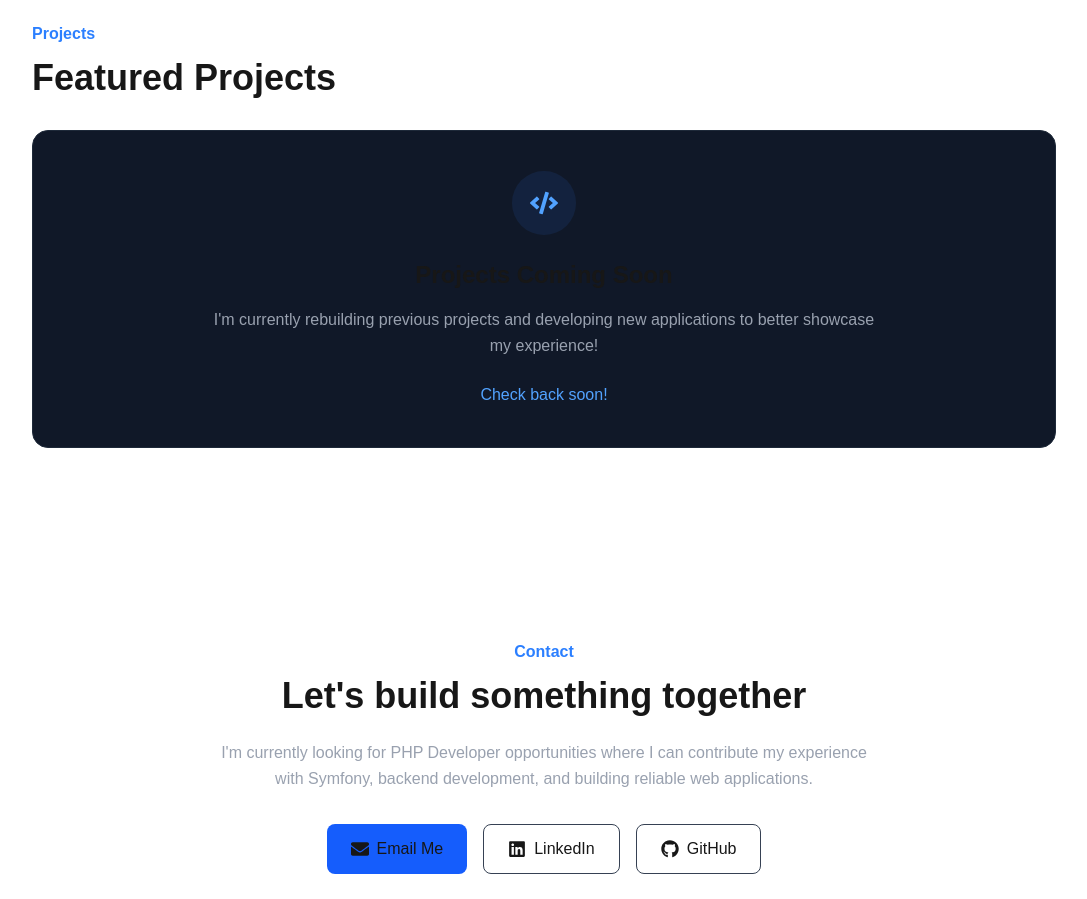
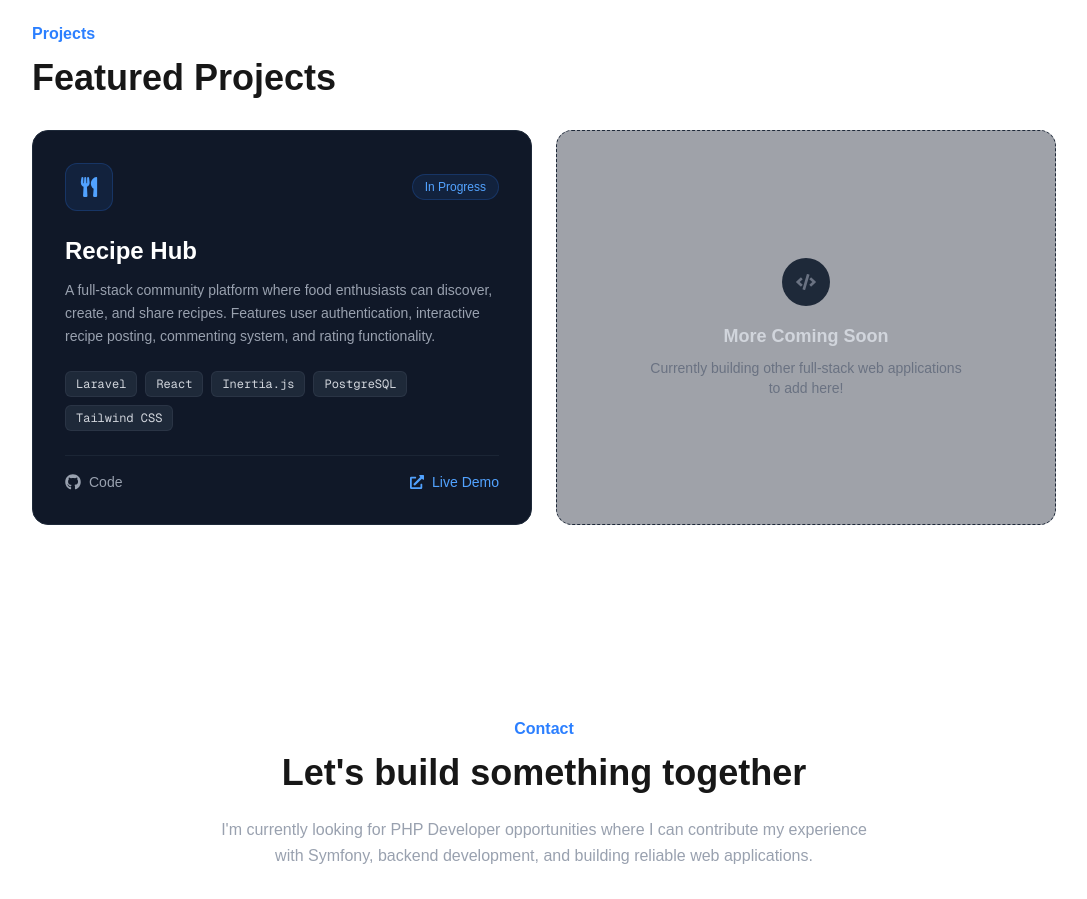
Before and after one commit to AllenRDev/portfolio2026, a Next.js app: page / in a window 1280 px wide. Shown: the part 3140-4039 px from the top of the page, without its empty margins (96-1183 px from the left). Built offline with nearby package versions, Linux system fonts and the light colour scheme.

Commit message:
Adding recipe hub project

```diff
--- a/components/Projects.tsx
+++ b/components/Projects.tsx
@@ -1,6 +1,19 @@
-import { FaCode } from "react-icons/fa";
+import { FaCode, FaExternalLinkAlt, FaGithub, FaUtensils } from "react-icons/fa";
 
 export default function Projects() {
+  const projects = [
+    {
+      title: "Recipe Hub",
+      badge: "In Progress",
+      description:
+        "A full-stack community platform where food enthusiasts can discover, create, and share recipes. Features user authentication, interactive recipe posting, commenting system, and rating functionality.",
+      techStack: ["Laravel", "React", "Inertia.js", "PostgreSQL", "Tailwind CSS"],
+      icon: <FaUtensils className="text-blue-400 text-xl" />,
+      githubUrl: "https://github.com/AllenRDev/recipe-hub", // Replace with your repository link if available
+      liveUrl: "https://recipe-hub.on-forge.com",   // Replace with your live demo link if available
+    },
+  ];
+
   return (
     <section
       id="projects"
@@ -11,7 +24,6 @@ export default function Projects() {
       "
     >
       <div className="max-w-5xl mx-auto">
-
         <p className="text-blue-500 font-semibold mb-3">
           Projects
         </p>
@@ -20,66 +32,118 @@ export default function Projects() {
           Featured Projects
         </h2>
 
+        {/* Responsive Projects Grid */}
+        <div className="grid grid-cols-1 md:grid-cols-2 gap-6">
+          {projects.map((project, index) => (
             <div
+              key={index}
               className="
+                flex
+                flex-col
+                justify-between
                 rounded-2xl
                 border
                 border-gray-800
                 bg-gray-900
-            p-10
-            text-center
-
+                p-8
+                text-left
                 transition
                 duration-300
-
-            hover:border-blue-500
+                hover:border-blue-500/60
+                hover:shadow-lg
+                hover:shadow-blue-500/5
               "
             >
+              <div>
+                {/* Card Header: Icon & Status Badge */}
+                <div className="flex items-center justify-between mb-6">
+                  <div className="flex items-center justify-center w-12 h-12 rounded-xl bg-blue-500/10 border border-blue-500/20">
+                    {project.icon}
+                  </div>
+                  {project.badge && (
+                    <span className="text-xs font-medium px-3 py-1 rounded-full bg-blue-500/10 text-blue-400 border border-blue-500/20">
+                      {project.badge}
+                    </span>
+                  )}
+                </div>
 
+                {/* Title & Description */}
+                <h3 className="text-2xl font-semibold mb-3 text-white">
+                  {project.title}
+                </h3>
+                <p className="text-gray-400 leading-relaxed text-sm mb-6">
+                  {project.description}
+                </p>
+              </div>
+
+              <div>
+                {/* Tech Stack Pills */}
+                <div className="flex flex-wrap gap-2 mb-6">
+                  {project.techStack.map((tech, techIndex) => (
+                    <span
+                      key={techIndex}
+                      className="text-xs font-mono px-2.5 py-1 rounded-md bg-gray-800 text-gray-300 border border-gray-700/50"
+                    >
+                      {tech}
+                    </span>
+                  ))}
+                </div>
+
+                {/* Action Links */}
+                <div className="flex items-center gap-4 pt-4 border-t border-gray-800/80 text-sm font-medium">
+                  {project.githubUrl && (
+                    <a
+                      href={project.githubUrl}
+                      target="_blank"
+                      rel="noopener noreferrer"
+                      className="inline-flex items-center gap-2 text-gray-400 hover:text-white transition-colors"
+                    >
+                      <FaGithub size={16} /> Code
+                    </a>
+                  )}
+                  {project.liveUrl && (
+                    <a
+                      href={project.liveUrl}
+                      target="_blank"
+                      rel="noopener noreferrer"
+                      className="inline-flex items-center gap-2 text-blue-400 hover:text-blue-300 transition-colors ml-auto"
+                    >
+                      <FaExternalLinkAlt size={14} /> Live Demo
+                    </a>
+                  )}
+                </div>
+              </div>
+            </div>
+          ))}
+
+          {/* Placeholder Card for Future Work */}
           <div
             className="
-              inline-flex
+              flex
+              flex-col
               items-center
               justify-center
-              w-16
-              h-16
-              rounded-full
-              bg-blue-500/10
-              text-blue-400
-              mb-6
+              rounded-2xl
+              border
+              border-dashed
+              border-gray-800
+              bg-gray-900/40
+              p-8
+              text-center
+              min-h-[300px]
             "
           >
-            <FaCode size={28} />
+            <div className="flex items-center justify-center w-12 h-12 rounded-full bg-gray-800 text-gray-500 mb-4">
+              <FaCode size={20} />
             </div>
-
-          <h3 className="text-2xl font-semibold mb-4">
-            Projects Coming Soon
+            <h3 className="text-lg font-semibold text-gray-300 mb-2">
+              More Coming Soon
             </h3>
-
-          <p
-            className="
-              text-gray-400
-              max-w-2xl
-              mx-auto
-              leading-relaxed
-            "
-          >
-            I'm currently rebuilding previous projects and developing
-            new applications to better showcase my experience!
+            <p className="text-gray-500 text-sm max-w-xs">
+              Currently building other full-stack web applications to add here!
             </p>
-
-          <p
-            className="
-              mt-6
-              text-blue-400
-              font-medium
-            "
-          >
-            Check back soon!
-          </p>
-
           </div>
-
+        </div>
       </div>
     </section>
   );
```
Lines whose indentation alone changed are shown as unchanged.
